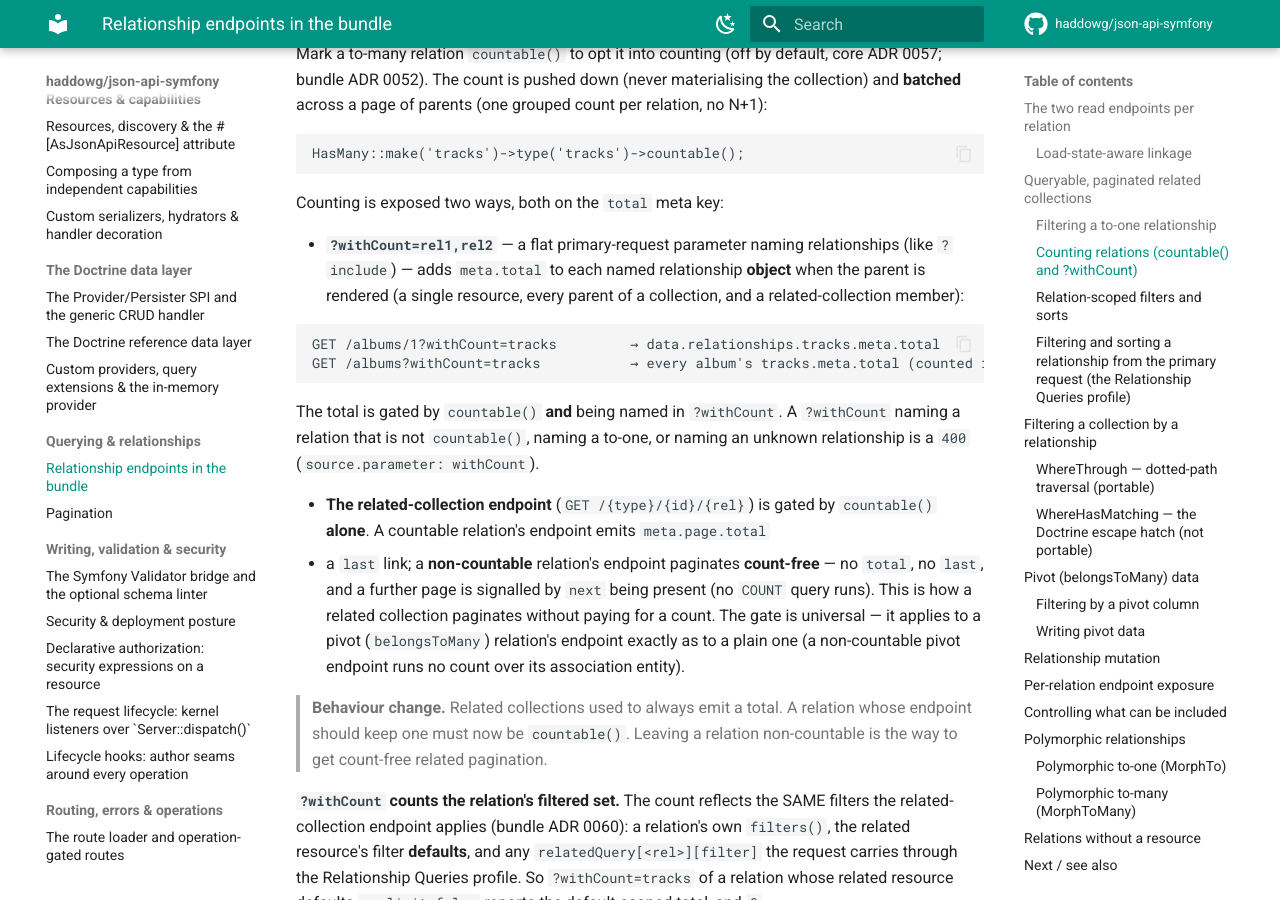
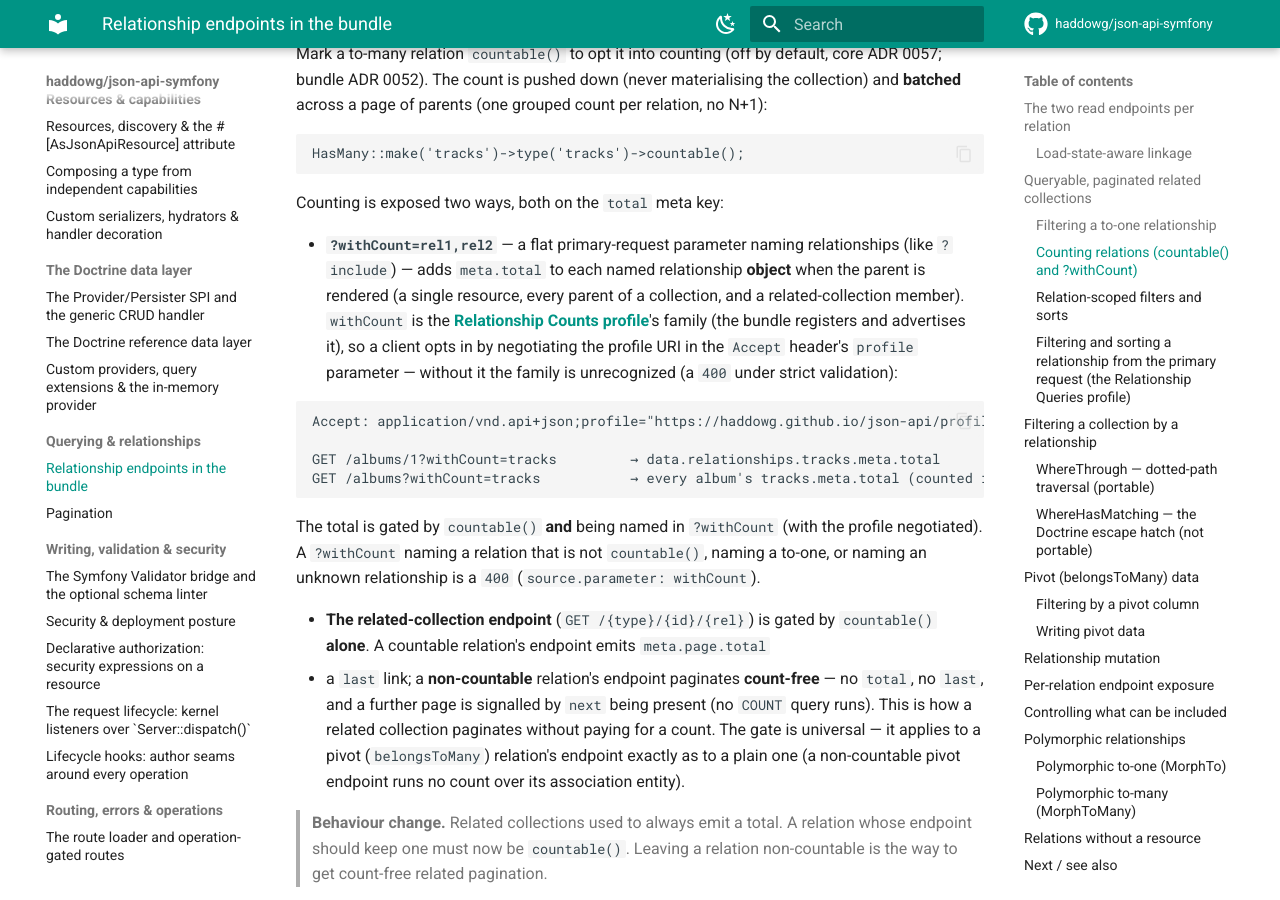
Before and after one commit to haddowg/json-api-symfony, an MkDocs documentation site: the page built from docs/relationships.md, in a window 1280 px wide and 900 px high, scrolled down 3435 px. Built offline with MkDocs 1.6.1 and Material for MkDocs 9.7.7, drawn with Linux system fonts in a browser that asks for light colours; comment, search, counter and statistics services are not loaded.

Commit message:
feat!: gate ?withCount behind the Relationship Counts profile (#35)
The `?withCount` relationship-count request — a flat, comma-separated
parameter that adds a `total` to each named countable relationship
object's `meta` — was always-on. Core (haddowg/json-api#58) moves it
into a JSON:API profile, `RelationshipCountsProfile`, and advertises
applied profiles in the document's `jsonapi.profile` array rather than
`links.profile`.

This bundle registers core's profile on every server it builds
(`ServerFactory`), alongside the Relationship Queries profile, so the
`withCount` family is parsed — and recognized by strict query-parameter
validation — only when the client negotiates the profile's URI in the
`Accept` `profile` parameter. The count machinery (the batched,
pushed-down provider counts and the request-scoped count seam) is
unchanged: it reads `getCountedRelationships()`, which now returns
nothing unless the profile was negotiated, so an un-negotiated
`?withCount` counts nothing and is rejected as an unrecognized family.

The dual-provider conformance suites and the example app negotiate the
profile on every count read; the relationship-queries advertisement
assertions now read `jsonapi.profile`.

**Breaking:** a bare `?withCount` without negotiating the profile is now
a `400` under strict validation. Taken pre-1.0 (ADR 0071).

````diff
--- a/docs/relationships.md
+++ b/docs/relationships.md
@@ -182,16 +182,23 @@ Counting is exposed two ways, both on the `total` meta key:
 - **`?withCount=rel1,rel2`** — a flat primary-request parameter naming
   relationships (like `?include`) — adds `meta.total` to each named relationship
   **object** when the parent is rendered (a single resource, every parent of a
-  collection, and a related-collection member):
+  collection, and a related-collection member). `withCount` is the
+  [**Relationship Counts profile**](https://haddowg.github.io/json-api/profiles/relationship-counts/)'s
+  family (the bundle registers and advertises it), so a client opts in by
+  negotiating the profile URI in the `Accept` header's `profile` parameter —
+  without it the family is unrecognized (a `400` under strict validation):
 
   ```
+  Accept: application/vnd.api+json;profile="https://haddowg.github.io/json-api/profiles/relationship-counts/"
+
   GET /albums/1?withCount=tracks         → data.relationships.tracks.meta.total
   GET /albums?withCount=tracks           → every album's tracks.meta.total (counted in ONE grouped query)
   ```
 
-  The total is gated by `countable()` **and** being named in `?withCount`. A
-  `?withCount` naming a relation that is not `countable()`, naming a to-one, or
-  naming an unknown relationship is a `400` (`source.parameter: withCount`).
+  The total is gated by `countable()` **and** being named in `?withCount` (with the
+  profile negotiated). A `?withCount` naming a relation that is not `countable()`,
+  naming a to-one, or naming an unknown relationship is a `400`
+  (`source.parameter: withCount`).
 
 - **The related-collection endpoint** (`GET /{type}/{id}/{rel}`) is gated by
   `countable()` **alone**. A countable relation's endpoint emits `meta.page.total`
````
Also changed, not shown: docs/adr/0053-relationship-queries-profile-windows-relationships-to-page-one.md (+1 -1 lines), docs/adr/0071-register-the-relationship-counts-profile.md (added, +15 -0 lines), docs/configuration.md (+3 -3 lines), docs/index.md (+4 -0 lines), examples/music-catalog-symfony/README.md (+12 -6 lines), 10 other files.
